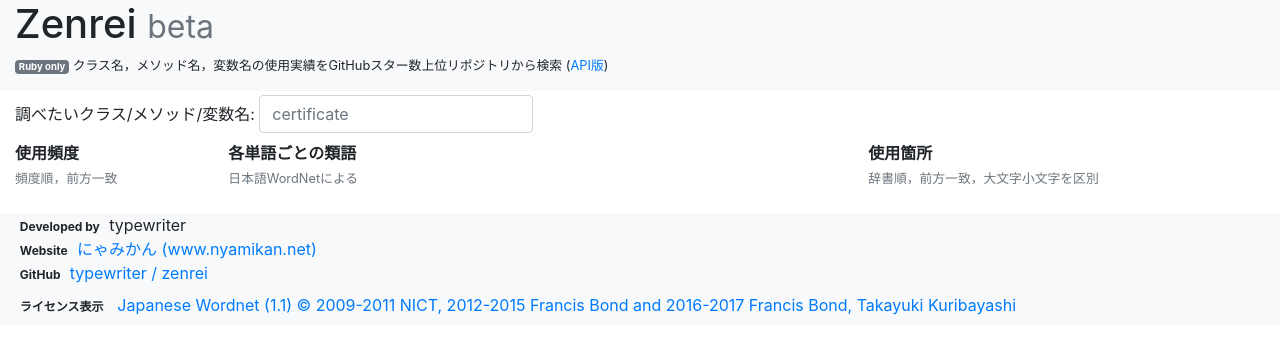
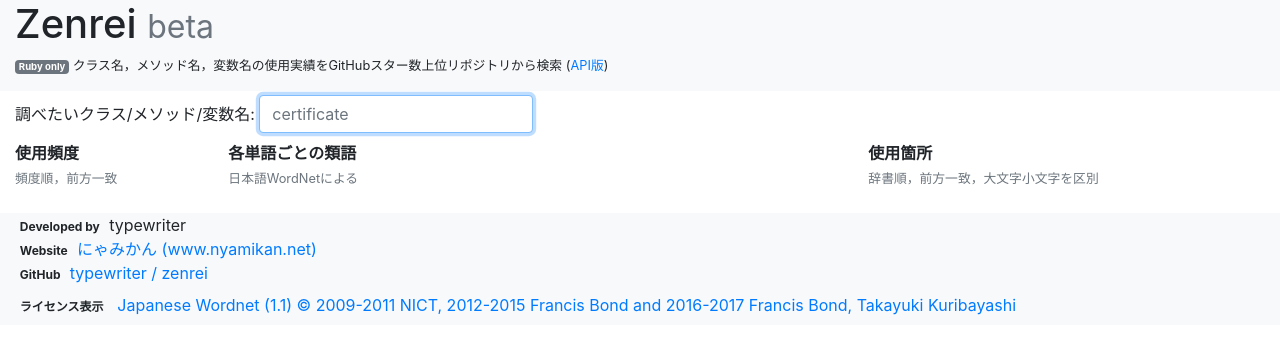
Before and after one commit to typewriter/zenrei, a Vue app in the folder view/: page / in a window 1280 px wide. Shown: the top 354 px of the page. Built offline with nearby package versions, Linux system fonts and the light colour scheme; what vue-async-computed would draw is missing.

Commit message:
Set initial focus

```diff
--- a/view/src/components/SearchBar.vue
+++ b/view/src/components/SearchBar.vue
@@ -4,7 +4,7 @@
       <b-col cols="12">
         <b-form v-on:submit.prevent inline>
           <label for="keyword">調べたいクラス/メソッド/変数名:</label>&nbsp;
-          <b-form-input v-model="keyword" id="keyword" size="60" placeholder="certificate" />
+          <b-form-input v-model="keyword" id="keyword" size="60" placeholder="certificate" ref="keyword" />
         </b-form>
       </b-col>
     </b-row>
@@ -45,6 +45,9 @@
   name: 'SearchBar',
   data: function () {
     return { keyword: '', debounceKeyword: '', suggesting: false, synonyming: false, resulting: false }
+  },
+  mounted () {
+    this.$refs.keyword.focus();
   },
   components: {
     Result: Result,
```
